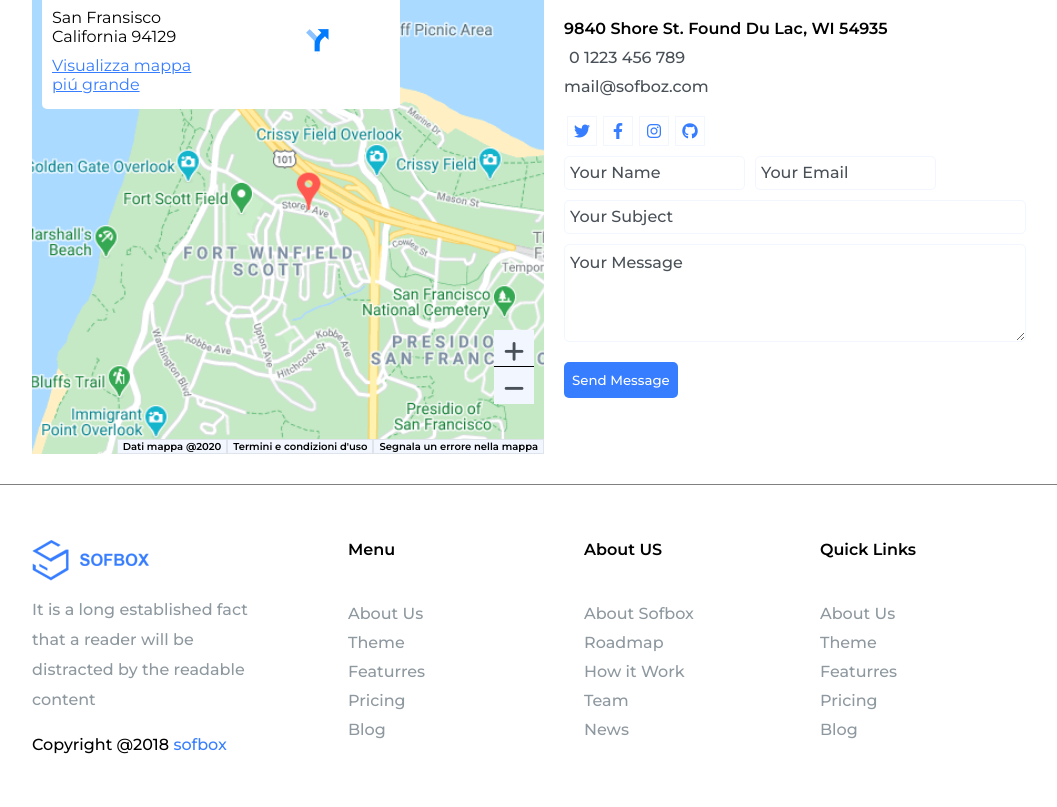
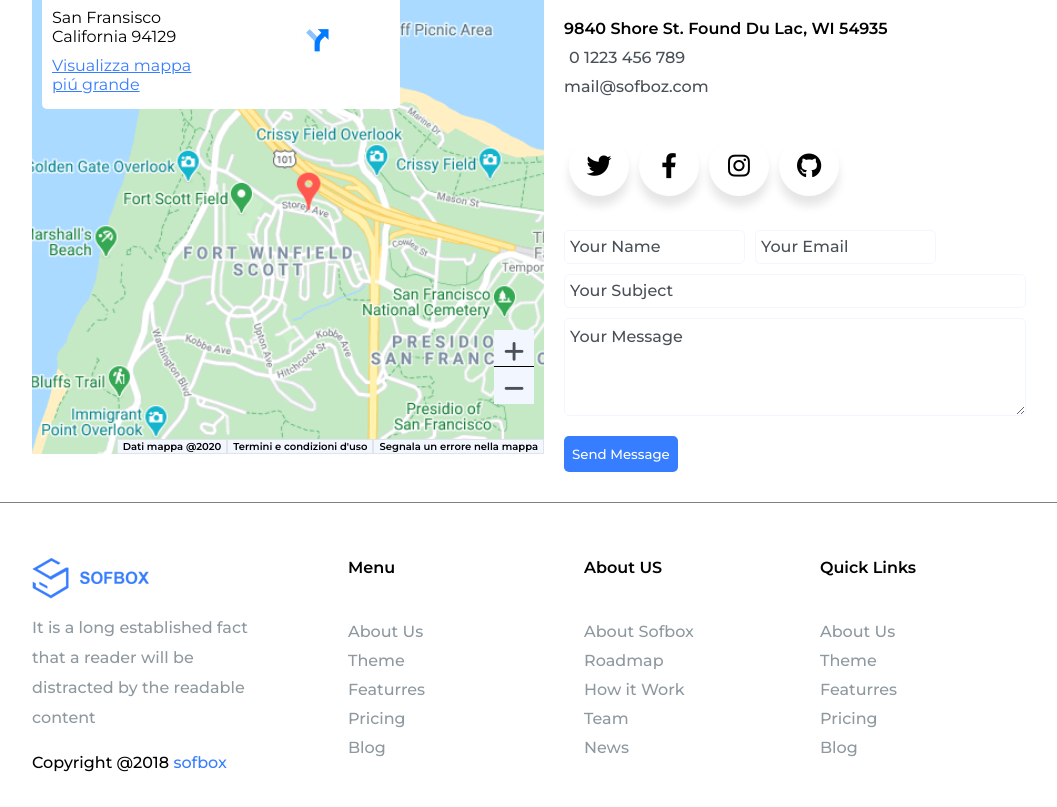
Before and after one commit to gabriele-annese/proj-html-vuejs, a Vue app: page / in a window 1280 px wide. Shown: the part 3536-4343 px from the top of the page, without its empty margins (96-1153 px from the left). Built offline with nearby package versions, Linux system fonts and the light colour scheme.

Commit message:
add social dinamico

```diff
--- a/src/components/Maps.vue
+++ b/src/components/Maps.vue
@@ -47,11 +47,16 @@
                 <p>0 1223 456 789</p>
                 <a href="/">mail@sofboz.com</a>
             </div>
-            <div class="info-social">
-                <div v-for="(elSocial, i) in socialIcon" :key="`el-${i}`">
-                    <i :class="elSocial"></i>
+
+            <div class="wrapper">
+                <div class="button" v-for="(elSocial, i) in socialIcon" :key="`el-${i}`">
+                    <div class="icon">
+                        <i :class="elSocial.class"></i>
+                    </div>
+                    <span>{{elSocial.name}}</span>
                 </div>
             </div>
+
             <form class="message-ctn">
                 <div class="name-ctn">
                     <input type="name" placeholder="Your Name" class="name">
@@ -78,10 +83,22 @@ export default {
     data(){
         return{
             socialIcon:[
-                'fab fa-twitter',
-                'fab fa-facebook-f',
-                'fab fa-instagram',
-                'fab fa-github'
+                {
+                    name: 'Twitter',
+                    class: 'fab fa-twitter',
+                },
+                {
+                    name: 'Facebook',
+                    class: 'fab fa-facebook-f'
+                },
+                {
+                    name: 'Instagram',
+                    class: 'fab fa-instagram',
+                },
+                {
+                    name: 'Github',
+                    class: 'fab fa-github'
+                },
             ]
         }
     }
@@ -229,23 +246,73 @@ export default {
                 }
             }
         }
-    .info-social{
-        display: flex;
-        div{
-            width: 30px;
-            height: 30px;
-            border: 1px solid #f2f7ff;
-            display: flex;
-            align-items: center;
-            justify-content: center;
-            margin: 0 3px;
-            i{
-            cursor: pointer;
-            padding: 0 10px;
-            color: #377dff;
+        .wrapper{
+            margin: 20px 0;
+            .button{
+                display: inline-block;
+                height: 60px;
+                width: 60px;
+                margin: 0 5px;
+                overflow: hidden;
+                background: #fff;
+                border-radius: 50px;
+                cursor: pointer;
+                box-shadow: 0px 10px 10px rgba(0,0,0,0.1);
+                transition: all 0.3s ease-out;
+                    &:hover{
+                        width: 200px;
+                    }
+                    &:hover i{
+                        color: #fff;
+                    }
+                    .icon{
+                        display: inline-block;
+                        height: 60px;
+                        width: 60px;
+                        text-align: center;
+                        border-radius: 50px;
+                        box-sizing: border-box;
+                        line-height: 60px;
+                        transition: all 0.3s ease-out;
+                        i{
+                            font-size: 25px;
+                            line-height: 60px;
+                            transition: all 0.3s ease-out;
+                        }
+                    }
+                    &:nth-child(1):hover .icon{
+                        background: #1DA1F2;
+                    }
+                    &:nth-child(2):hover .icon{
+                        background: #4267B2;
+                    }
+                    &:nth-child(3):hover .icon{
+                        background: #E1306C;
+                    }
+                    &:nth-child(4):hover .icon{
+                        background: #333;
+                    }
+                    span{
+                    font-size: 20px;
+                    font-weight: 500;
+                    line-height: 60px;
+                    margin-left: 10px;
+                    transition: all 0.3s ease-out;
+                    }
+                    &:nth-child(1) span {
+                        color: #1DA1F2;
+                    }
+                    &:nth-child(2) span {
+                        color: #4267B2;
+                    }
+                    &:nth-child(3) span {
+                        color: #E1306C;
+                    }
+                    &:nth-child(4) span  {
+                        color: #333;
+                    }
+                }
             }
-        }
-    }
     .message-ctn{
         display: flex;
         flex-direction: column;
```
